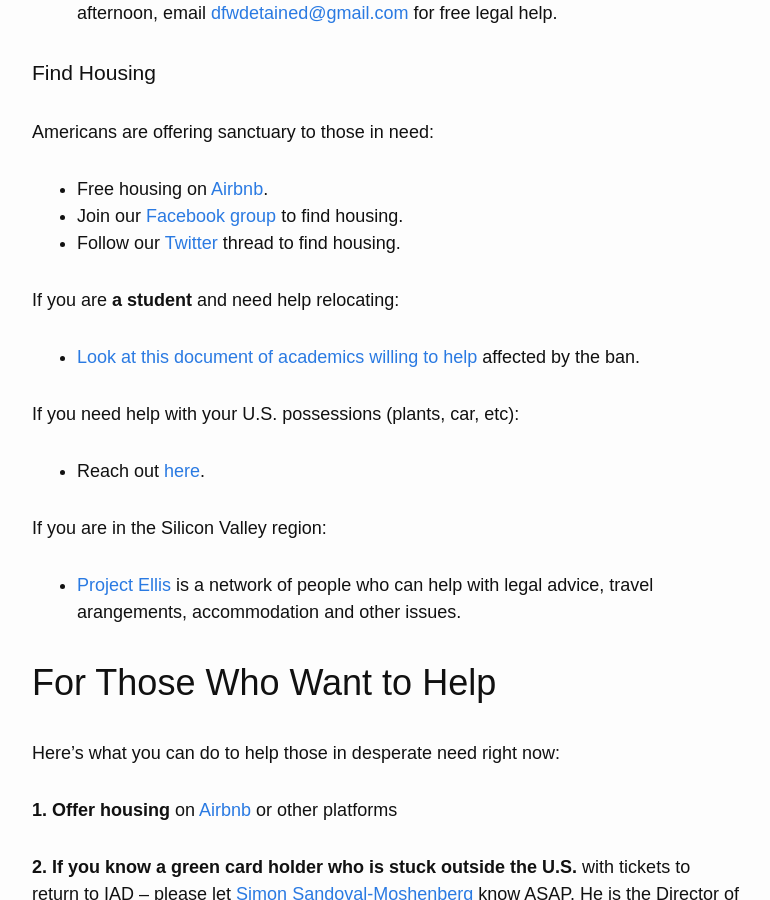
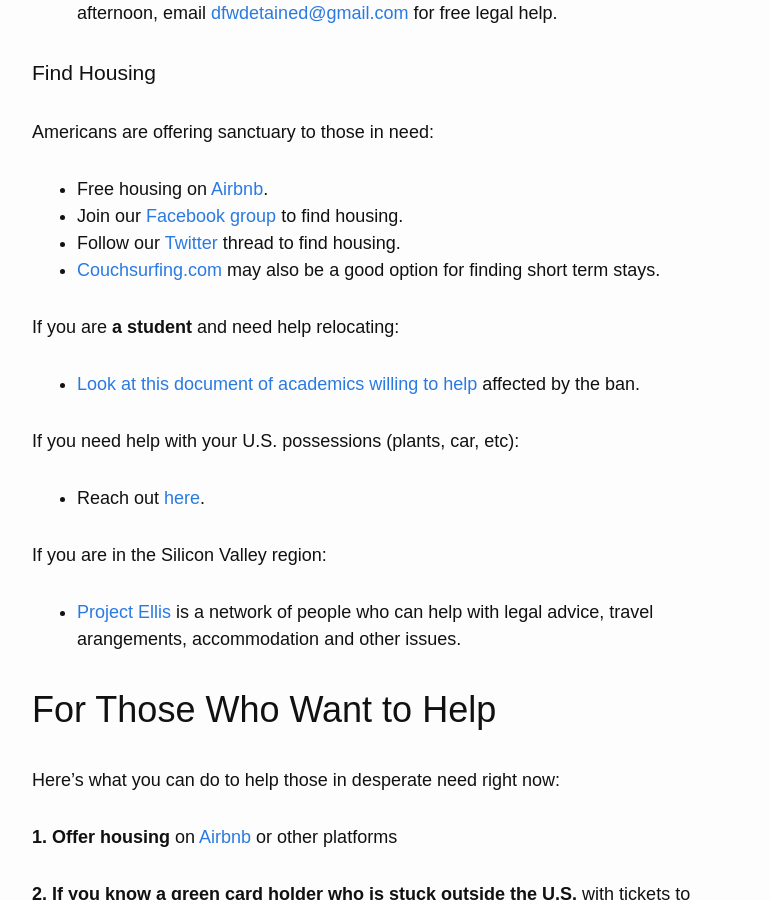
Before and after one commit to RichardLitt/stranded-by-trump, a Jekyll site: the page built from index.md, in a window 1280 px wide and 900 px high, scrolled down 1904 px. Shown: the whole window, without its empty margins (253-1023 px from the left). Built offline with Jekyll 4.4.1, drawn with Linux system fonts in a browser that asks for light colours; nearby versions of some CDN libraries; our own code applies the rules of GitHub Pages for plain Markdown files.

Commit message:
Added couchsurfing.com

```diff
--- a/index.md
+++ b/index.md
@@ -55,6 +55,7 @@ Americans are offering sanctuary to those in need:
   * Free housing on <a href="https://twitter.com/bchesky/status/825517729251684352" target="_blank">Airbnb</a>.
   * Join our <a href="https://www.facebook.com/groups/155248034975170/" target="_blank">Facebook group</a> to find housing.
   * Follow our <a href="https://twitter.com/{{ site.twitter_username }}" target="_blank">Twitter</a> thread to find housing.
+  * [Couchsurfing.com](https://www.couchsurfing.com/) may also be a good option for finding short term stays.
 
 If you are **a student** and need help relocating:
 
```
